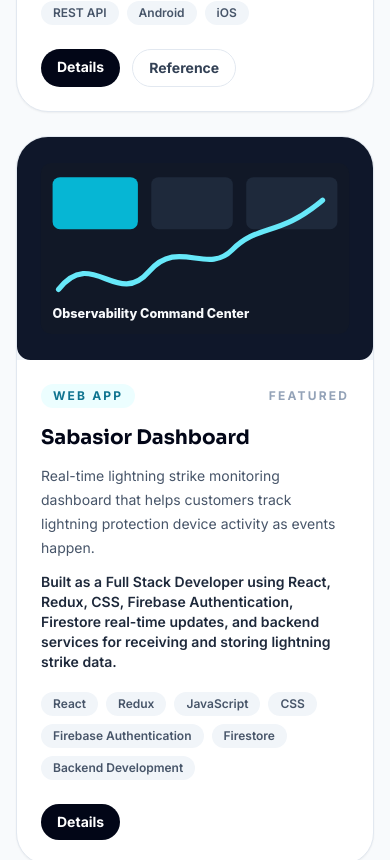
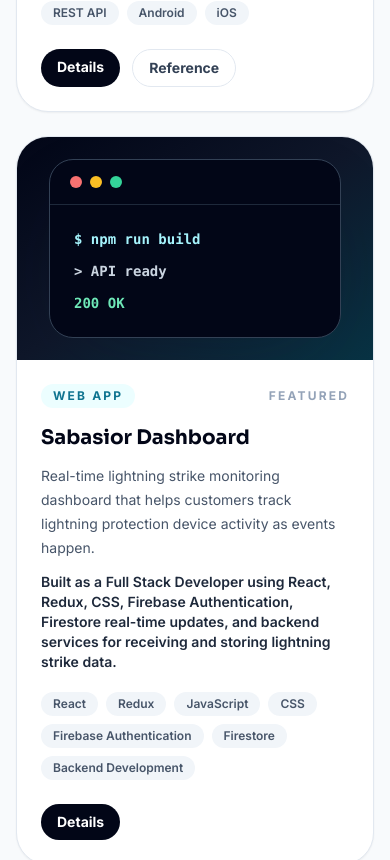
Before and after one commit to hardwhy/my-online-cv, a React (Vite) app: page /projects in a window 390 px wide. Shown: the part 2080-2940 px from the top of the page. Built offline with nearby package versions, Linux system fonts and the light colour scheme; no server answers.

Commit message:
refactor: change fallback image for web, mobile, and cli app

```diff
--- a/src/components/ProjectCard.tsx
+++ b/src/components/ProjectCard.tsx
@@ -1,5 +1,6 @@
 import { Link } from 'react-router-dom';
 import type { Project } from '../types/content';
+import { ProjectVisual } from './ProjectVisual';
 
 type ProjectCardProps = {
   project: Project;
@@ -9,13 +10,12 @@
   return (
     <article className="group overflow-hidden rounded-[2rem] border border-slate-200 bg-white shadow-sm transition hover:-translate-y-1 hover:shadow-soft dark:border-slate-800 dark:bg-slate-900/80">
       <div className="aspect-[16/10] overflow-hidden bg-slate-100 dark:bg-slate-800">
-        <img
-          src={project.thumbnail}
-          alt={`${project.title} project preview`}
-          loading="lazy"
-          className="h-full w-full object-cover object-center transition duration-500 group-hover:scale-105"
+        <ProjectVisual
+          project={project}
+          imageSrc={project.thumbnail}
+          className="h-full w-full transition duration-500 group-hover:scale-105"
+          imageClassName="h-full w-full object-cover object-center transition duration-500 group-hover:scale-105"
         />
-
       </div>
       <div className="p-6">
         <div className="flex items-center justify-between gap-4">
--- a/src/data/projects.ts
+++ b/src/data/projects.ts
@@ -51,8 +51,8 @@
       "Real-time lightning strike monitoring dashboard that helps customers track lightning protection device activity as events happen.",
     impact:
       "Built as a Full Stack Developer using React, Redux, CSS, Firebase Authentication, Firestore real-time updates, and backend services for receiving and storing lightning strike data.",
-    thumbnail: "/assets/project-observability.svg",
-    screenshots: ["/assets/project-observability.svg"],
+    thumbnail: "",
+    screenshots: [],
     technologies: [
       "React",
       "Redux",
@@ -74,8 +74,8 @@
       "Development and maintenance work across You Are Stellar, Stellar Growth, Purposeful Experience, and Purposeful Well.",
     impact:
       "Enhanced user engagement and satisfaction for HR and people development mobile experiences.",
-    thumbnail: "https://toploker.com/assets/images/perusahaan/profile/pt-infra-solusi-indonesia.png",
-    screenshots: ["https://toploker.com/assets/images/perusahaan/profile/pt-infra-solusi-indonesia.png"],
+    thumbnail: "",
+    screenshots: [],
     technologies: [
       "Mobile Development",
       "Application Maintenance",
@@ -94,8 +94,8 @@
       "Software delivery lifecycle experience from Enigma Camp, focused on building high-quality applications and mobile app experiences.",
     impact:
       "Built a strong foundation in full-stack application development and exceeded training targets by 30%.",
-    thumbnail: "https://rec-data.kalibrr.com/www.kalibrr.com/logos/RB7SLG65JJX496ZZWLVNUGRU2KT66K95WKH74TTZ-654b3e3e.jpg",
-    screenshots: ["https://rec-data.kalibrr.com/www.kalibrr.com/logos/RB7SLG65JJX496ZZWLVNUGRU2KT66K95WKH74TTZ-654b3e3e.jpg"],
+    thumbnail: "",
+    screenshots: [],
     technologies: [
       "Full-Stack Development",
       "Software Delivery",
@@ -135,8 +135,8 @@
       "Flutter mobile application for HousePetAll, a pet-care platform where pets can receive medical care, treatment, and attention.",
     impact:
       "Provides the mobile client for a pet healthcare experience integrated with the HousePetAll API.",
-    thumbnail: "/assets/project-mobile-release.svg",
-    screenshots: ["/assets/project-mobile-release.svg"],
+    thumbnail: "",
+    screenshots: [],
     technologies: ["Flutter", "Dart", "Android", "iOS", "Mobile Development"],
     githubUrl: "https://github.com/hardwhy/housepetall",
     liveUrl: "#",
@@ -150,8 +150,8 @@
       "Backend API service powering the HousePetAll pet healthcare application with a scalable Node.js and Nx-based service structure.",
     impact:
       "Supports the mobile app with backend services for a dedicated pet medical care platform.",
-    thumbnail: "/assets/project-commerce.svg",
-    screenshots: ["/assets/project-commerce.svg"],
+    thumbnail: "",
+    screenshots: [],
     technologies: ["TypeScript", "Node.js", "Nx Monorepo", "API", "Backend"],
     githubUrl: "https://github.com/hardwhy/housepetall-api",
     liveUrl: "#",
@@ -165,8 +165,8 @@
       "Next.js web app for discovering a break from daily routines, built as a modern holiday and rest-focused experience.",
     impact:
       "Demonstrates full-stack web development using Next.js, TypeScript, Prisma, and deployment on Vercel.",
-    thumbnail: "/assets/project-design-system.svg",
-    screenshots: ["/assets/project-design-system.svg"],
+    thumbnail: "",
+    screenshots: [],
     technologies: ["Next.js", "TypeScript", "Prisma", "Tailwind CSS", "Vercel"],
     githubUrl: "https://github.com/hardwhy/holiyay",
     liveUrl: "https://holiyay.vercel.app",
@@ -180,8 +180,8 @@
       "Python service for text summarization workflows, organized with model and use-case modules for backend processing.",
     impact:
       "Shows applied machine learning and service-side work supporting summarization features.",
-    thumbnail: "/assets/project-observability.svg",
-    screenshots: ["/assets/project-observability.svg"],
+    thumbnail: "",
+    screenshots: [],
     technologies: ["Python", "Jupyter Notebook", "Machine Learning", "Text Summarization"],
     githubUrl: "https://github.com/hardwhy/summarator-service",
     liveUrl: "#",
@@ -195,8 +195,8 @@
       "Flutter mobile application for text summarization, connected to the broader summarization research and service ecosystem.",
     impact:
       "Highlights mobile delivery, test coverage workflow, and applied natural language processing exploration.",
-    thumbnail: "/assets/project-portfolio.svg",
-    screenshots: ["/assets/project-portfolio.svg"],
+    thumbnail: "",
+    screenshots: [],
     technologies: ["Flutter", "Dart", "Shell", "Text Summarization", "Mobile Development"],
     githubUrl: "https://github.com/hardwhy/summarator",
     liveUrl: "#",
@@ -210,8 +210,8 @@
       "Flutter mobile application prototype with Android, iOS, and web targets for exploring personal finance product ideas.",
     impact:
       "Demonstrates cross-platform Flutter setup across mobile and web surfaces.",
-    thumbnail: "/assets/project-mobile-release.svg",
-    screenshots: ["/assets/project-mobile-release.svg"],
+    thumbnail: "",
+    screenshots: [],
     technologies: ["Flutter", "Dart", "Android", "iOS", "Web"],
     githubUrl: "https://github.com/hardwhy/duit-yourself",
     liveUrl: "#",
@@ -225,8 +225,8 @@
       "Express backend service prototype for the Duit Yourself application ecosystem.",
     impact:
       "Complements the Flutter app with a JavaScript backend foundation for API development.",
-    thumbnail: "/assets/project-commerce.svg",
-    screenshots: ["/assets/project-commerce.svg"],
+    thumbnail: "",
+    screenshots: [],
     technologies: ["JavaScript", "Express", "Backend", "API"],
     githubUrl: "https://github.com/hardwhy/duit-yourselef-BE-express",
     liveUrl: "#",
@@ -240,8 +240,8 @@
       "Android movie catalog application built as a Dicoding Android Developer Expert submission.",
     impact:
       "Demonstrates native Android development fundamentals and certification-oriented project delivery.",
-    thumbnail: "/assets/project-portfolio.svg",
-    screenshots: ["/assets/project-portfolio.svg"],
+    thumbnail: "",
+    screenshots: [],
     technologies: ["Android", "Java", "Android Studio", "Dicoding"],
     githubUrl: "https://github.com/hardwhy/cinelog",
     liveUrl: "#",
@@ -255,8 +255,8 @@
       "Android beginner submission project for Dicoding, built as a native contact-style mobile application.",
     impact:
       "Shows early Android learning progress and completion of beginner-level mobile development requirements.",
-    thumbnail: "/assets/project-mobile-release.svg",
-    screenshots: ["/assets/project-mobile-release.svg"],
+    thumbnail: "",
+    screenshots: [],
     technologies: ["Android", "Java", "Android Studio", "Dicoding"],
     githubUrl: "https://github.com/hardwhy/kontak-jodoh",
     liveUrl: "#",
@@ -270,8 +270,8 @@
       "Java command-line docking system for creating piers, reserving boats, docking, leaving, and checking pier status.",
     impact:
       "Built for a DKATALIS recruitment program, demonstrating algorithmic command handling and Java application packaging.",
-    thumbnail: "/assets/project-observability.svg",
-    screenshots: ["/assets/project-observability.svg"],
+    thumbnail: "",
+    screenshots: [],
     technologies: ["Java", "Maven", "Docker", "Jenkins", "CLI"],
     githubUrl: "https://github.com/hardwhy/docking-bay-app",
     liveUrl: "#",
--- a/src/pages/ProjectDetail.tsx
+++ b/src/pages/ProjectDetail.tsx
@@ -1,5 +1,6 @@
 import { Link, Navigate, useParams } from 'react-router-dom';
 import { PageTransition } from '../components/PageTransition';
+import { ProjectVisual } from '../components/ProjectVisual';
 import { Section } from '../components/Section';
 import { Seo } from '../components/Seo';
 import { projects } from '../data/projects';
@@ -18,7 +19,12 @@
       <Section eyebrow={project.category} title={project.title} description={project.description}>
         <div className="grid gap-8 lg:grid-cols-[1.1fr_0.9fr]">
           <div className="overflow-hidden rounded-[2rem] border border-slate-200 bg-white shadow-soft dark:border-slate-800 dark:bg-slate-900">
-            <img src={project.screenshots[0]} alt={`${project.title} screenshot`} className="w-full object-cover" />
+            <ProjectVisual
+              project={project}
+              imageSrc={project.screenshots?.[0] || project.thumbnail}
+              className="aspect-[16/10] w-full"
+              imageClassName="aspect-[16/10] w-full object-cover"
+            />
           </div>
           <aside className="rounded-[2rem] border border-slate-200 bg-white p-7 shadow-sm dark:border-slate-800 dark:bg-slate-900">
             <h2 className="font-display text-2xl font-bold text-slate-950 dark:text-white">Project impact</h2>
--- a/src/types/content.ts
+++ b/src/types/content.ts
@@ -51,8 +51,8 @@
   category: ProjectCategory;
   description: string;
   impact: string;
-  thumbnail: string;
-  screenshots: string[];
+  thumbnail?: string;
+  screenshots?: string[];
   technologies: string[];
   githubUrl: string;
   liveUrl: string;
```
Also changed, not shown: public/assets/fallback-mobile-platforms.png (added), public/assets/fallback-web-react-typescript.png (added).
